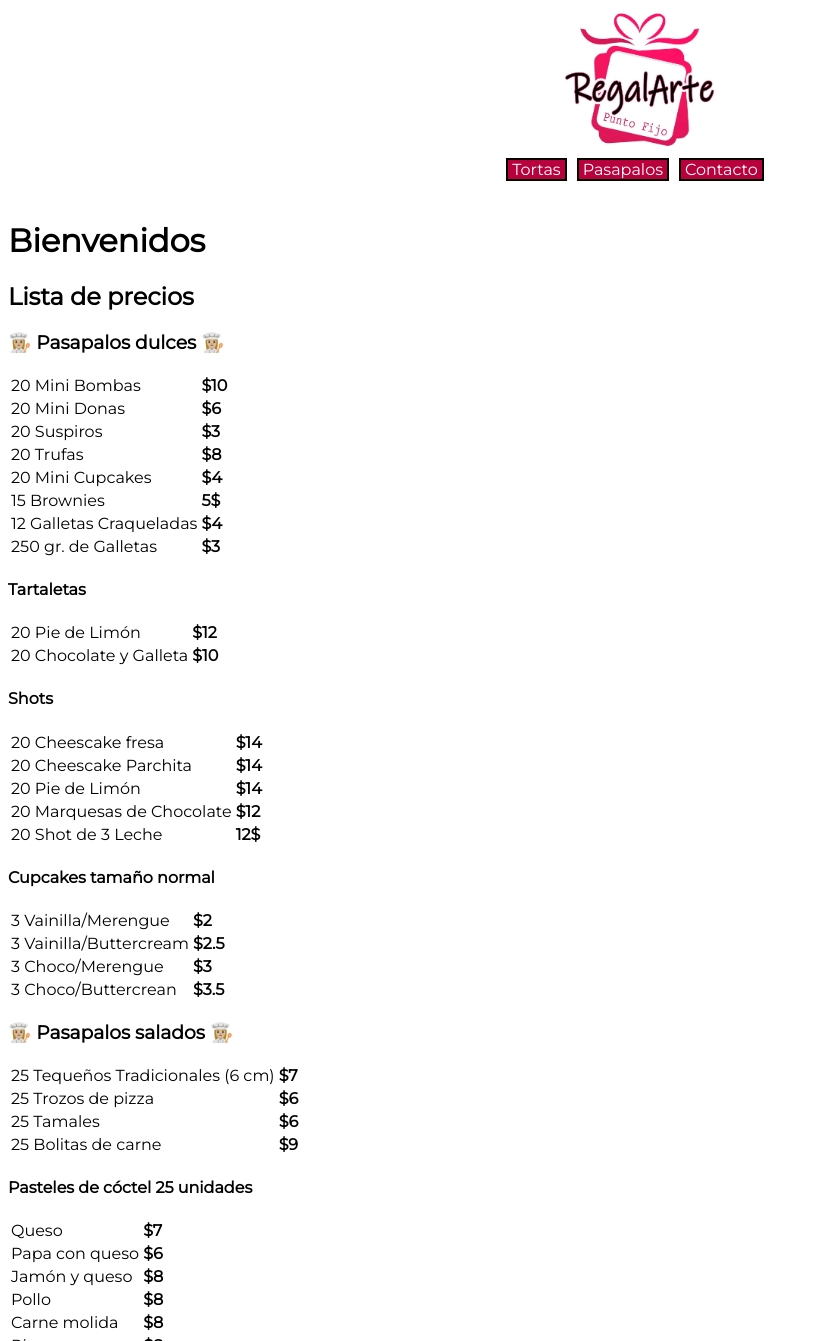
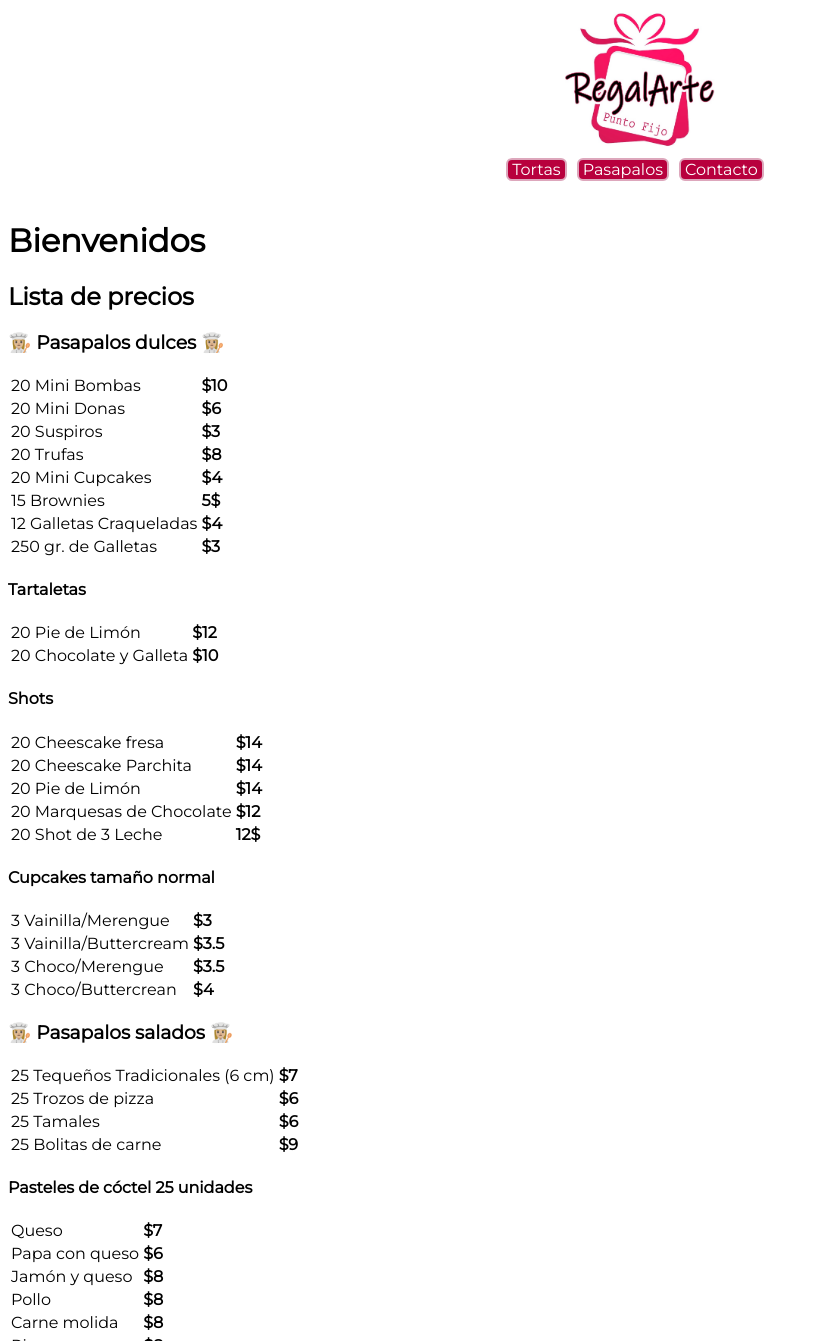
Before and after one commit to carlosshmx/regalarte, a plain HTML site: page index.html in a window 1280 px wide. Shown: the top 1341 px of the page, without its empty margins (0-819 px from the left). Drawn offline with Linux system fonts and the light colour scheme.

Commit message:
Arreglados precios de cupcakes

```diff
--- a/css/estilos.css
+++ b/css/estilos.css
@@ -44,10 +44,11 @@ il {
   li {
     color: white;
     background-color: #b8003d;
-    border: #000000 2px solid;
+    border: #dda7bc 2px solid;
     float: left;
     margin-right: 10px;
     padding: 0 4px;
+    border-radius: 6px;
 
 
   }
--- a/index.html
+++ b/index.html
@@ -111,19 +111,19 @@
         <table class="precios">
             <tr>
                 <td>3 Vainilla/Merengue</td>
-                <td><b>$2</b></td>
+                <td><b>$3</b></td>
             </tr>
             <tr>
                 <td>3 Vainilla/Buttercream</td>
-                <td><b>$2.5</b></td>
+                <td><b>$3.5</b></td>
             </tr>
             <tr>
                 <td>3 Choco/Merengue</td>
-                <td><b>$3</b></td>
+                <td><b>$3.5</b></td>
             </tr>
             <tr>
                 <td>3 Choco/Buttercrean</td>
-                <td><b>$3.5</b></td>
+                <td><b>$4</b></td>
             </tr>
         </table>
     </div>
```
